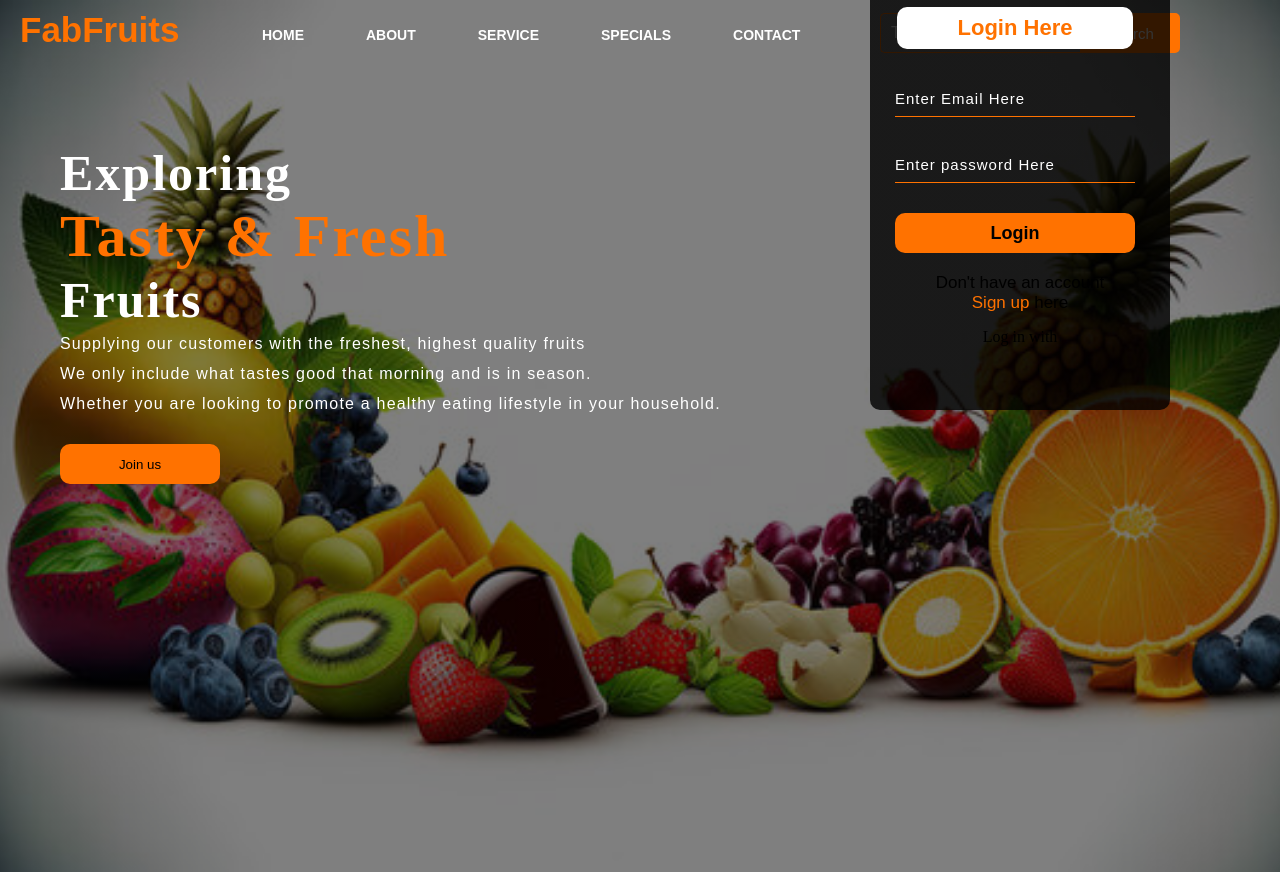
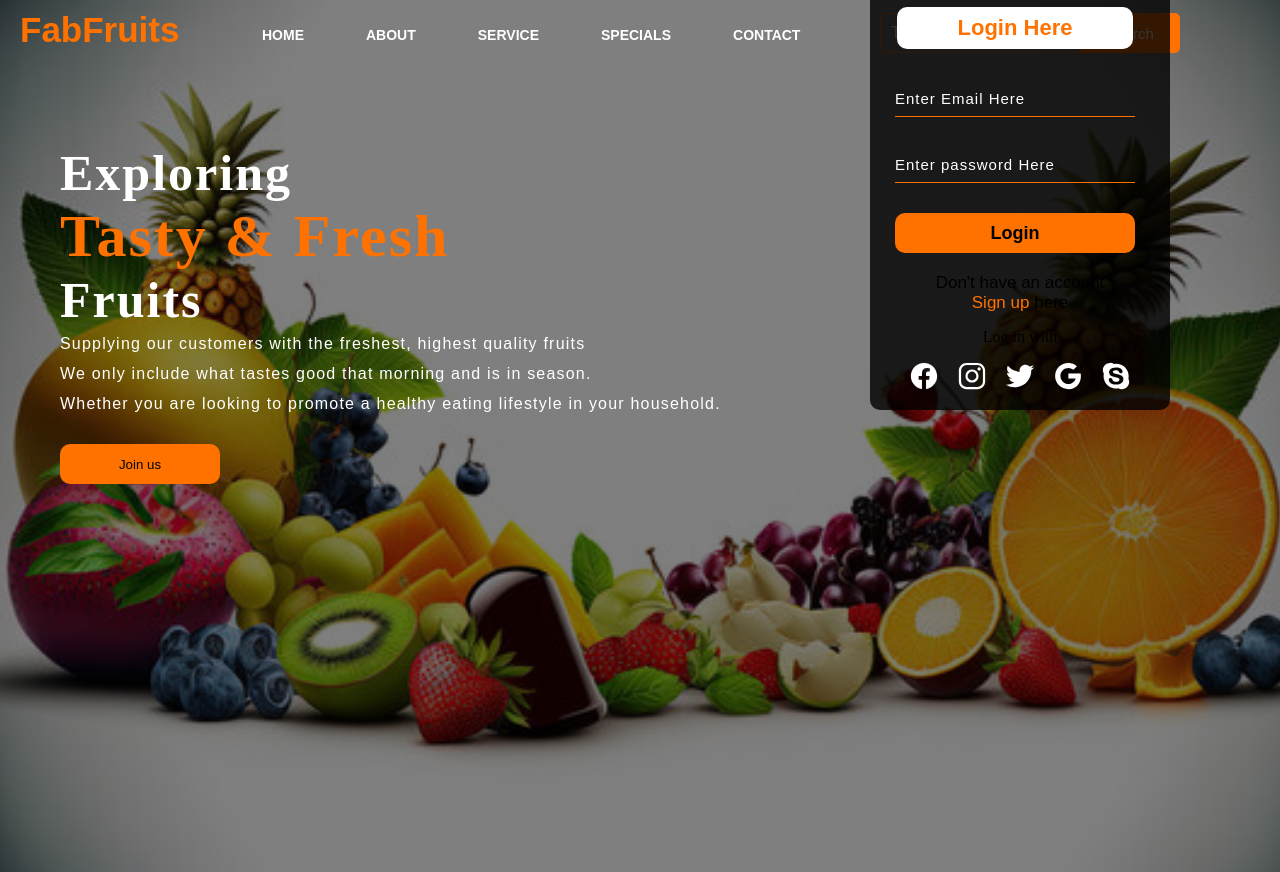
Before and after one commit to peacegreat/Login-page-with-css, a plain HTML site: page index.html in a window 1280 px wide. Drawn offline with nearby package versions, Linux system fonts and the light colour scheme.

Commit message:
correction

```diff
--- a/index.html
+++ b/index.html
@@ -38,14 +38,23 @@
                 <input type="email" name="email" placeholder="Enter Email Here">
                 <input type="password" name="" placeholder="Enter password Here">
                 <button class="btnn"><a href="#">Login</a></button>
-
                 <p class="link">Don't have an account<br>
                     <a href="#">Sign up </a> here </p>
                     <p class="liw">Log in with</p>
+
+                    <div class="icons">
+                        <a href="#"><ion-icon name="logo-facebook"></ion-icon></a>
+                        <a href="#"><ion-icon name="logo-instagram"></ion-icon></a>
+                        <a href="#"><ion-icon name="logo-twitter"></ion-icon></a>
+                        <a href="#"><ion-icon name="logo-google"></ion-icon></a>
+                        <a href="#"><ion-icon name="logo-skype"></ion-icon></a>
+                    </div>
                 </div>
 
+                </div>
+                </div>
             </div>
         </div>
+        <script src="https://unpkg.com/ionicons@5.4.0/dist/ionicons.js"></script>
     </body>
-
 </html>
--- a/style.css
+++ b/style.css
@@ -245,3 +245,20 @@ ul li a:hover{
     padding-bottom: 10px;
     text-align: center;
 }
+
+.icons a{
+    text-decoration: none;
+    color: #fff;
+}
+
+.icons ion-icon{
+    color: #fff;
+    font-size: 30px;
+    padding-left: 14px;
+    padding-top: 5px;
+    transition: 0.3s ease;
+}
+
+.icons ion-icon:hover{
+    color: #ff7200;
+}
```
Also changed, not shown: link.txt (added).
